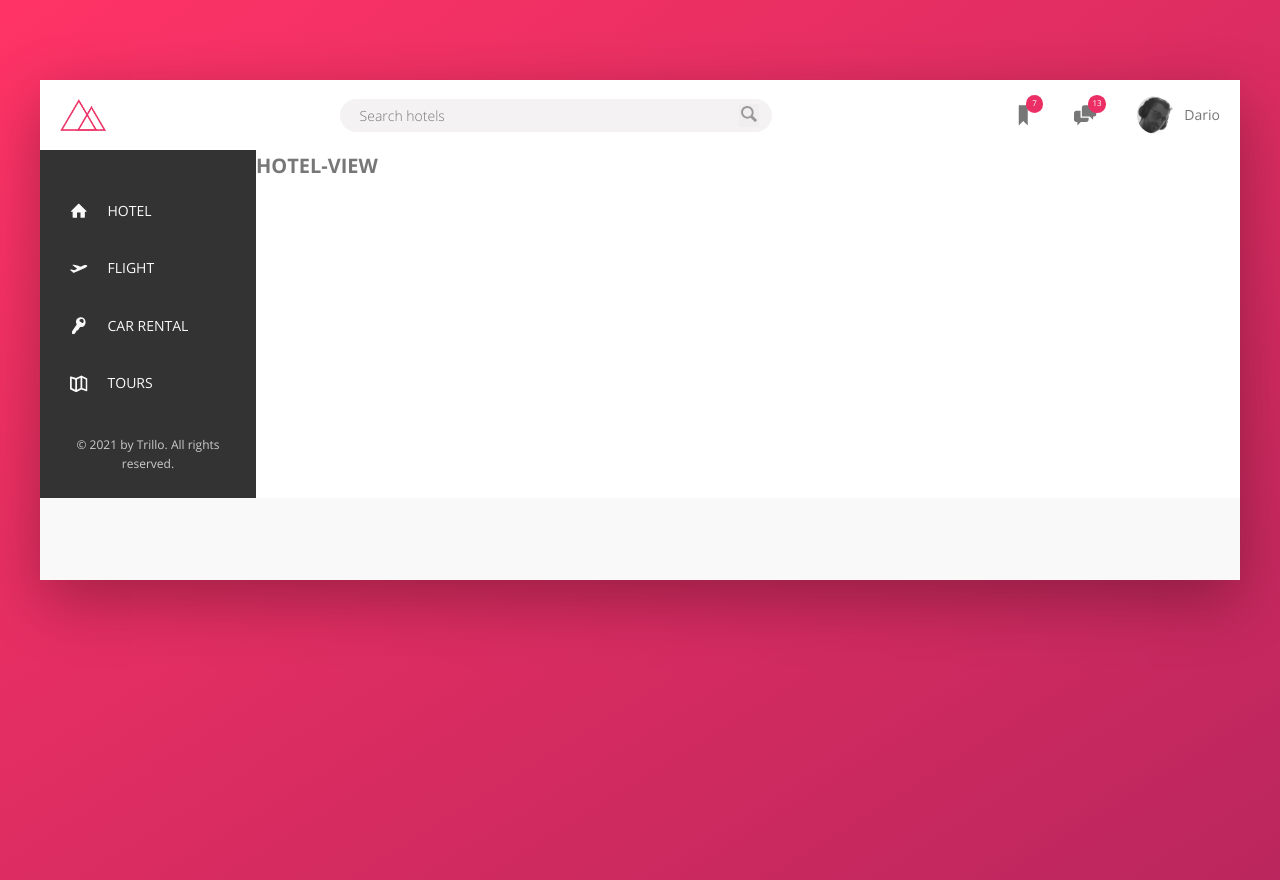
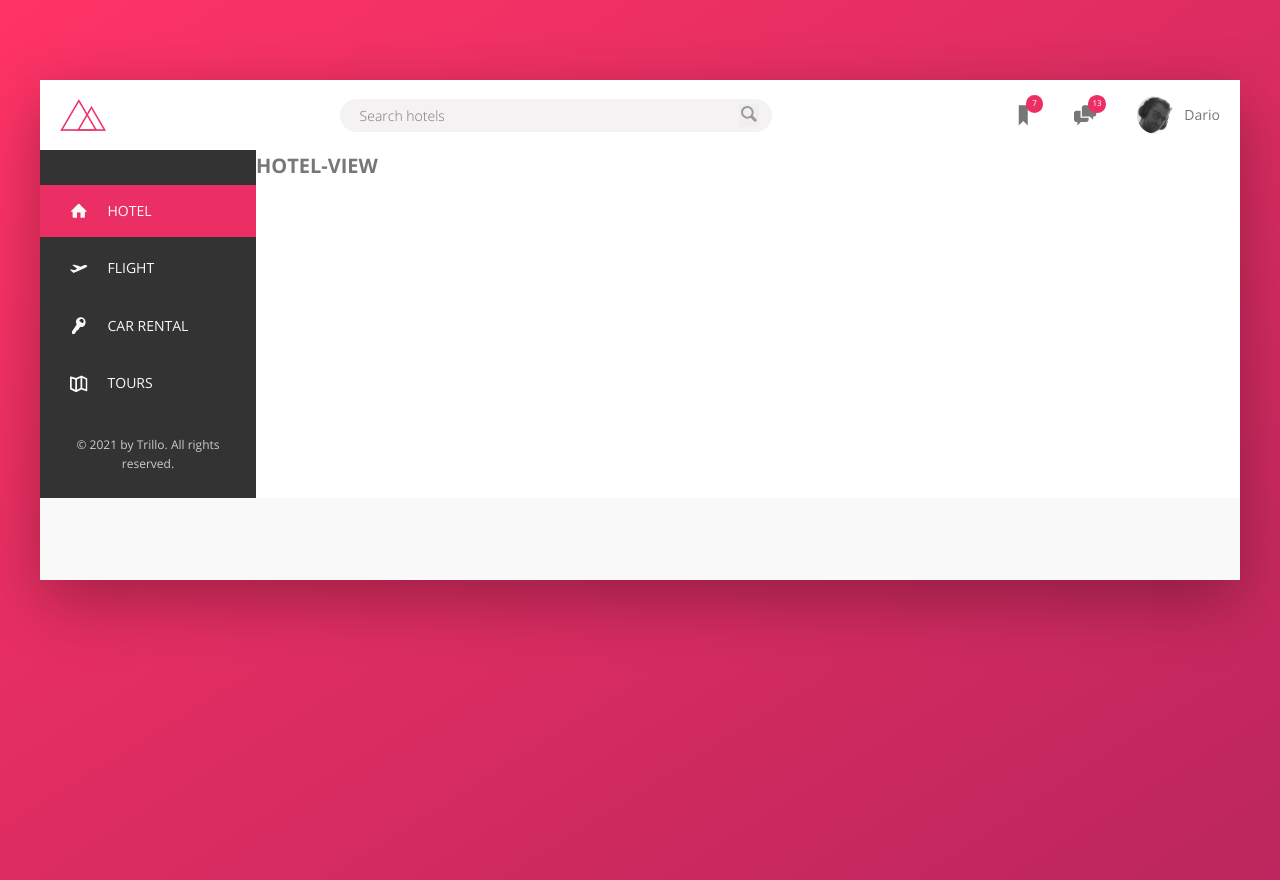
Before and after one commit to dario-piotrowicz/VueJS3-CSS_demo_Trillo_website_miniproject, a Vue app: page / in a window 1280 px wide. Built offline with nearby package versions, Linux system fonts and the light colour scheme.

Commit message:
made the hotel item of the side-nav active

```diff
--- a/src/components/NavSidebar.vue
+++ b/src/components/NavSidebar.vue
@@ -1,7 +1,7 @@
 <template>
   <nav class="sidebar">
     <ul class="side-nav">
-      <li class="side-nav__item">
+      <li class="side-nav__item side-nav__item--active">
         <a href="#" class="side-nav__link">
           <svg class="side-nav__icon">
             <use xlink:href="#icon-home"></use>
@@ -74,7 +74,8 @@
         background-color 0.1s;
     }
 
-    &:hover::before {
+    &:hover::before,
+    &--active::before {
       transform: scaleY(1);
       width: 100%;
     }
```
